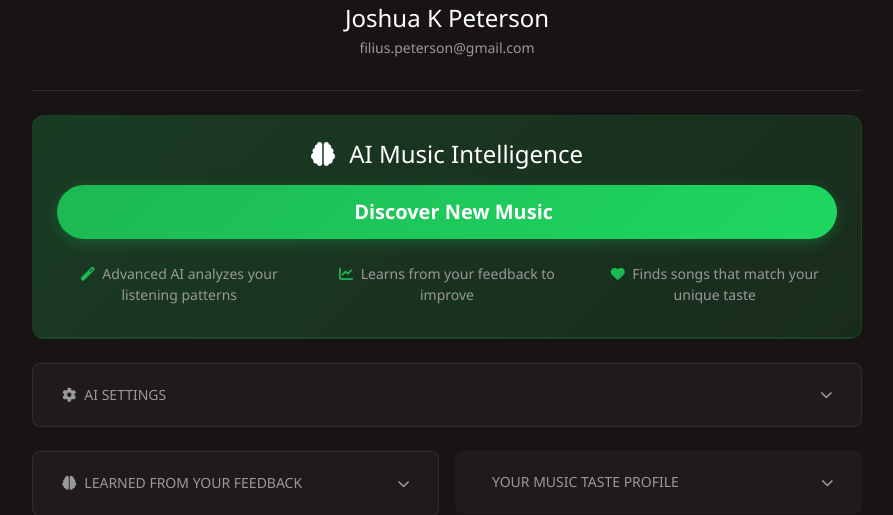
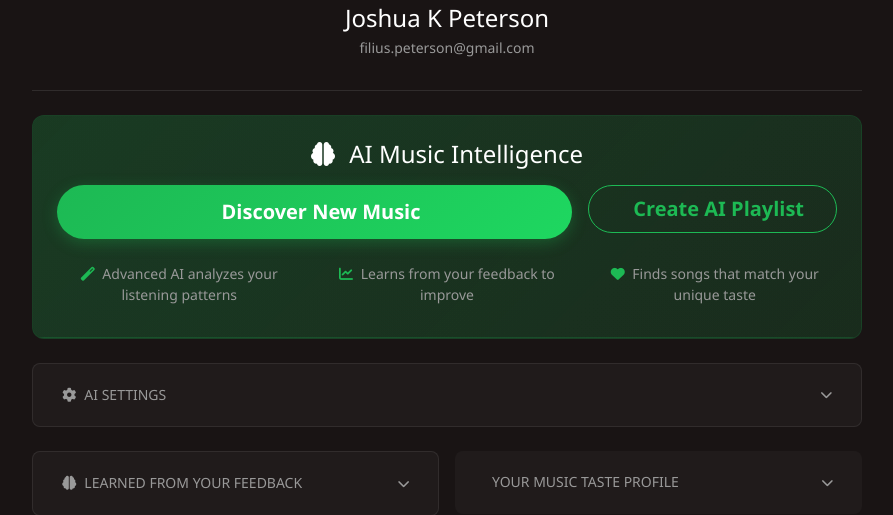
Before and after one commit to echoflame14/spotifai, a Flask app: template templates/dashboard.html in a window 1280 px wide. Shown: the part 163-678 px from the top of the page, without its empty margins (193-1086 px from the left). Run offline with Flask 3, Linux system fonts and the light colour scheme; the template is opened without the code that fills it: values that come from a table or form of the project are taken from there, others are empty; some libraries are stand-ins or nearby versions.

Commit message:
Add a button to let users automatically generate personalized music playlists
Adds "Create AI Playlist" button to dashboard.html, linking to playlist creation feature.

Replit-Commit-Author: Agent
Replit-Commit-Session-Id: 29540f0e-a192-4226-bd99-4fa6a87f0a2e
Replit-Commit-Screenshot-Url: https://storage.googleapis.com/screenshot-production-us-central1/deb2334e-2767-4af0-932d-2c07564b350b/e710285b-be12-418b-8d64-dc445fd70e34.jpg

```diff
--- a/templates/dashboard.html
+++ b/templates/dashboard.html
@@ -28,11 +28,19 @@
                         <i class="fas fa-brain me-2"></i>
                         AI Music Intelligence
                     </h4>
-                    <div class="d-grid gap-2 mb-4">
-                        <button id="getRecommendation" class="btn btn-gradient-spotify btn-lg">
-                            <i class="fas fa-sparkles me-2"></i>
-                            Discover New Music
-                        </button>
+                    <div class="row g-3 mb-4">
+                        <div class="col-md-8">
+                            <button id="getRecommendation" class="btn btn-gradient-spotify btn-lg w-100">
+                                <i class="fas fa-sparkles me-2"></i>
+                                Discover New Music
+                            </button>
+                        </div>
+                        <div class="col-md-4">
+                            <button id="createPlaylistBtn" class="btn btn-outline-spotify btn-lg w-100">
+                                <i class="fas fa-list-music me-2"></i>
+                                Create AI Playlist
+                            </button>
+                        </div>
                     </div>
                     <div class="row">
                         <div class="col-md-4 mb-2">
```
